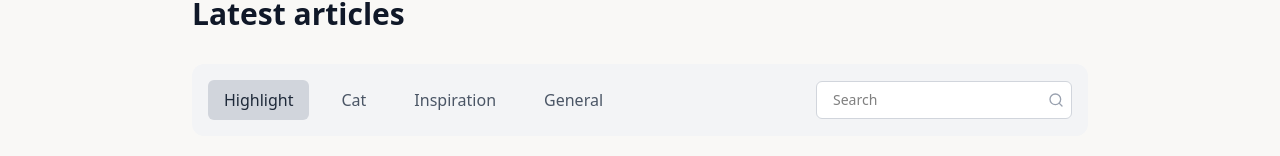
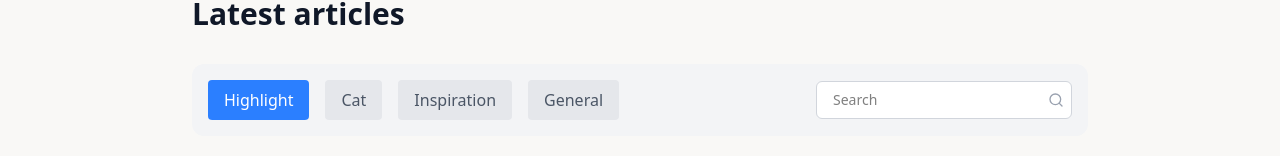
Before and after one commit to ForrFirst/first-blog, a React (Vite) app: page / in a window 1280 px wide. Shown: the part 644-800 px from the top of the page. Built offline with nearby package versions, Linux system fonts and the light colour scheme.

Commit message:
Update ArticleSection to improve category state management and button styles; enhance Select component for better user experience

```diff
--- a/src/component/ArticleSection.jsx
+++ b/src/component/ArticleSection.jsx
@@ -12,7 +12,7 @@ import { blogPosts } from '../data/blogPosts';
 
 export default function ArticleSection() {
   const [searchTerm, setSearchTerm] = useState('');
-  const [selectedCategory, setSelectedCategory] = useState('highlight');
+  const [category, setCategory] = useState("Highlight");
 
   // Array ของ Category ต่างๆ
   const categories = ["Highlight", "Cat", "Inspiration", "General"];
@@ -30,16 +30,18 @@ export default function ArticleSection() {
           <div className="bg-gray-100 rounded-xl p-4 flex items-center justify-between gap-8">
             {/* Filter Options */}
             <div className="flex space-x-4 text-gray-600">
-              {categories.map((category, index) => (
+              {categories.map((cat) => (
                 <button
-                  key={category}
-                  className={`px-4 py-2 rounded-md font-medium transition-colors ${
-                    index === 0
-                      ? 'bg-gray-300 text-gray-800'
-                      : 'hover:text-gray-800'
-                  }`}
+                  key={cat}
+                  className={`${
+                    category === cat
+                      ? "bg-blue-500 text-white" // สีปุ่มเมื่อถูกเลือก
+                      : "bg-gray-200 hover:bg-gray-300" // สีปุ่มเมื่อไม่ได้ถูกเลือก
+                  } px-4 py-2 rounded font-medium transition-colors`}
+                  disabled={category === cat} // ปิดการคลิกปุ่มที่ถูกเลือก
+                  onClick={() => setCategory(cat)} // เปลี่ยน State เมื่อคลิก
                 >
-                  {category}
+                  {cat}
                 </button>
               ))}
             </div>
@@ -78,16 +80,15 @@ export default function ArticleSection() {
               <label className="text-sm font-medium text-gray-600">
                 Category
               </label>
-              <Select value={selectedCategory} onValueChange={setSelectedCategory}>
-                <SelectTrigger className="w-full px-4 py-3 bg-white border border-gray-200 rounded-lg text-gray-600 focus:outline-none focus:ring-2 focus:ring-gray-300 focus:border-transparent">
-                  <SelectValue placeholder="Select category" />
+              <Select onValueChange={(value) => setCategory(value)}>
+                <SelectTrigger className="w-full">
+                  <SelectValue placeholder="Select a category" />
                 </SelectTrigger>
                 <SelectContent>
-                  {categories.map((category) => (
-                    <SelectItem key={category} value={category.toLowerCase()}>
-                      {category}
-                    </SelectItem>
-                  ))}
+                  <SelectItem value="Highlight">Highlight</SelectItem>
+                  <SelectItem value="Cat">Cat</SelectItem>
+                  <SelectItem value="Inspiration">Inspiration</SelectItem>
+                  <SelectItem value="General">General</SelectItem>
                 </SelectContent>
               </Select>
             </div>
```
